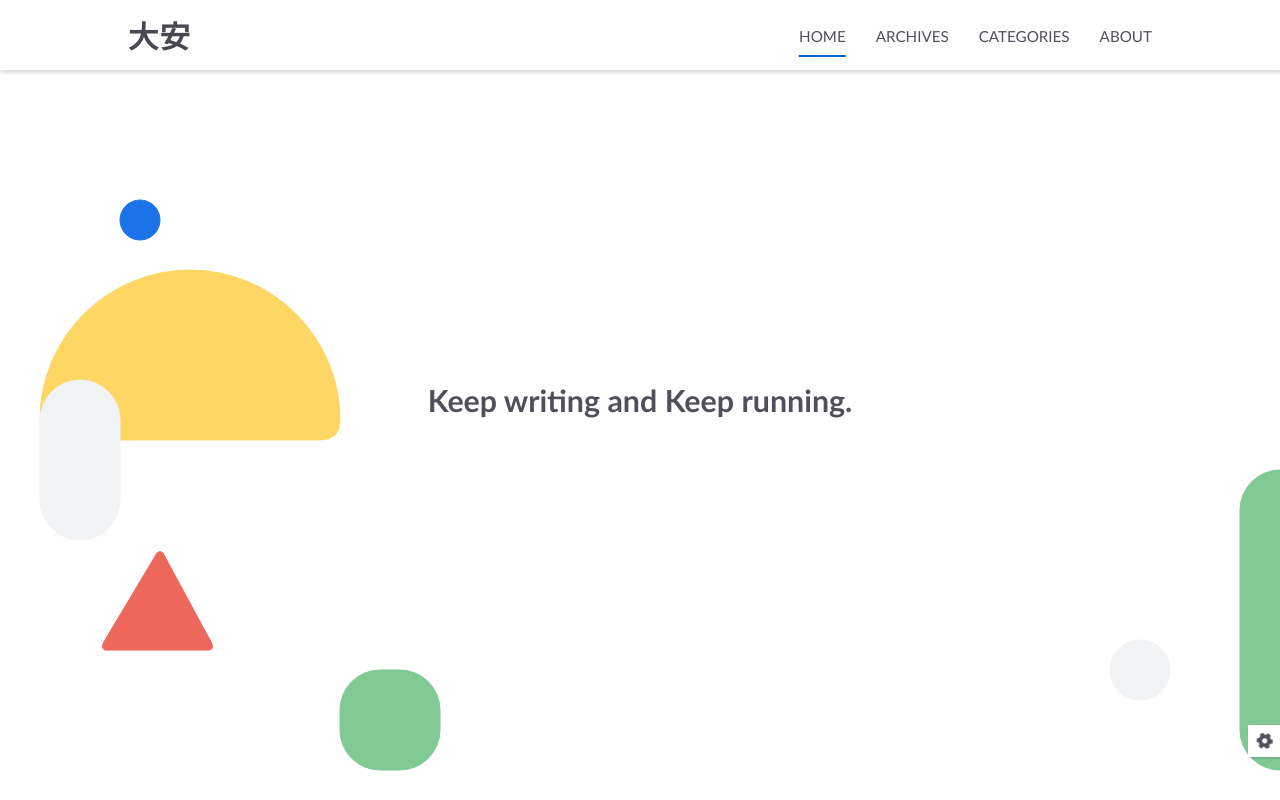
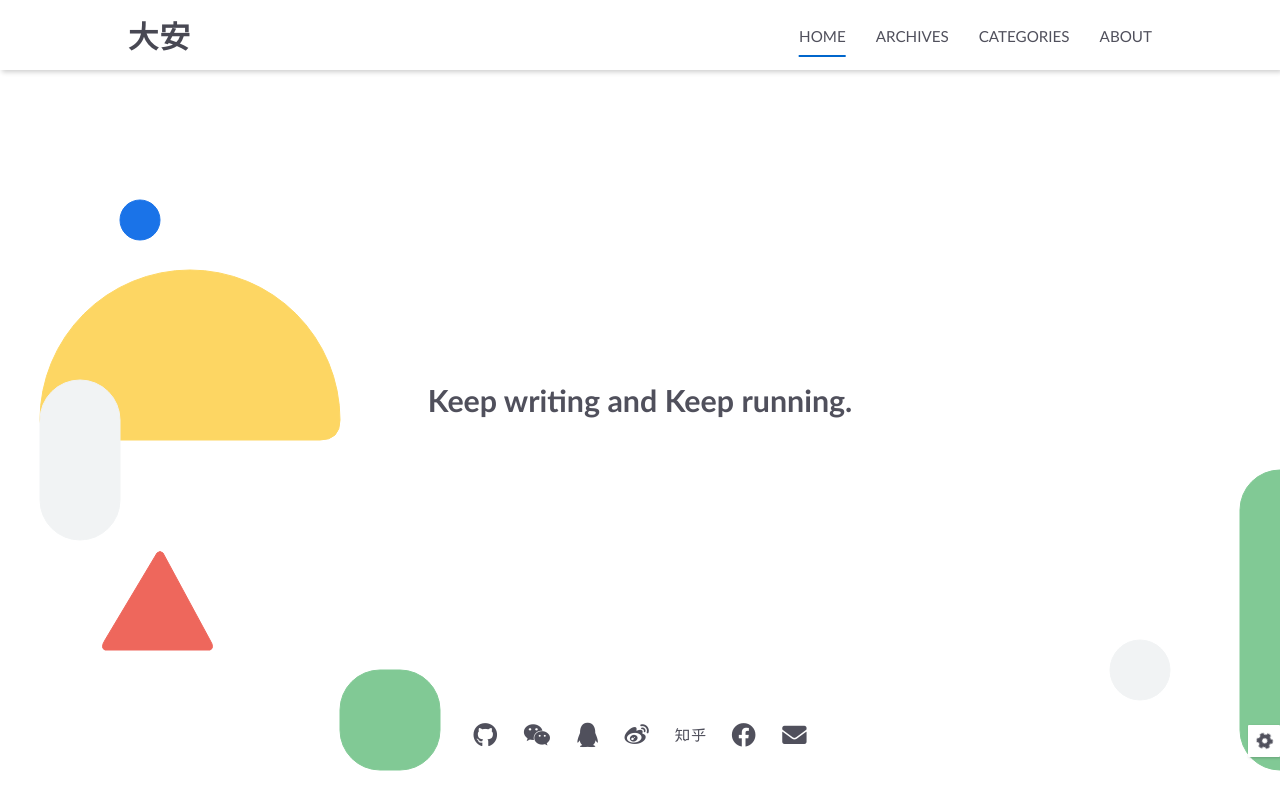
Before and after one commit to gianyao/blog2022, a plain HTML site: page index.html in a window 1280 px wide. Shown: the top 800 px of the page. Drawn offline with Linux system fonts and the light colour scheme.

Commit message:
Site updated: 2022-06-12 22:05:06

```diff
--- a/index.html
+++ b/index.html
@@ -43,6 +43,82 @@
         <div class="description">
             Keep writing and Keep running.
         </div>
+
+            <div class="s-icon-list">
+
+
+
+                            <span class="s-icon-item github">
+                                <a target="_blank" href="https://github.com/gianyao">
+                                    <i class="fab fa-github"></i>
+                                </a>
+                            </span>
+
+
+
+
+
+                            <span class="s-icon-item weixin">
+                                <a target="_blank" href="gianyao">
+                                    <i class="fab fa-weixin"></i>
+                                </a>
+                            </span>
+
+
+
+
+
+                            <span class="s-icon-item qq">
+                                <a target="_blank" href="5206026">
+                                    <i class="fab fa-qq"></i>
+                                </a>
+                            </span>
+
+
+
+
+
+                            <span class="s-icon-item weibo">
+                                <a target="_blank" href="http://weibo.com/comey">
+                                    <i class="fab fa-weibo"></i>
+                                </a>
+                            </span>
+
+
+
+
+
+                            <span class="s-icon-item zhihu">
+                                <a target="_blank" href="https://www.zhihu.com/people/gian">
+                                    <i class="fab fa-zhihu"></i>
+                                </a>
+                            </span>
+
+
+
+
+
+
+
+                            <span class="s-icon-item facebook">
+                                <a target="_blank" href="http://facebook.com/yogian">
+                                    <i class="fab fa-facebook"></i>
+                                </a>
+                            </span>
+
+
+
+
+
+                            <span class="s-icon-item email">
+                                <a href="mailto:i@yaojian.cc">
+                                    <i class="fas fa-envelope"></i>
+                                </a>
+                            </span>
+
+
+
+            </div>
 
     </div>
 </div>
```
